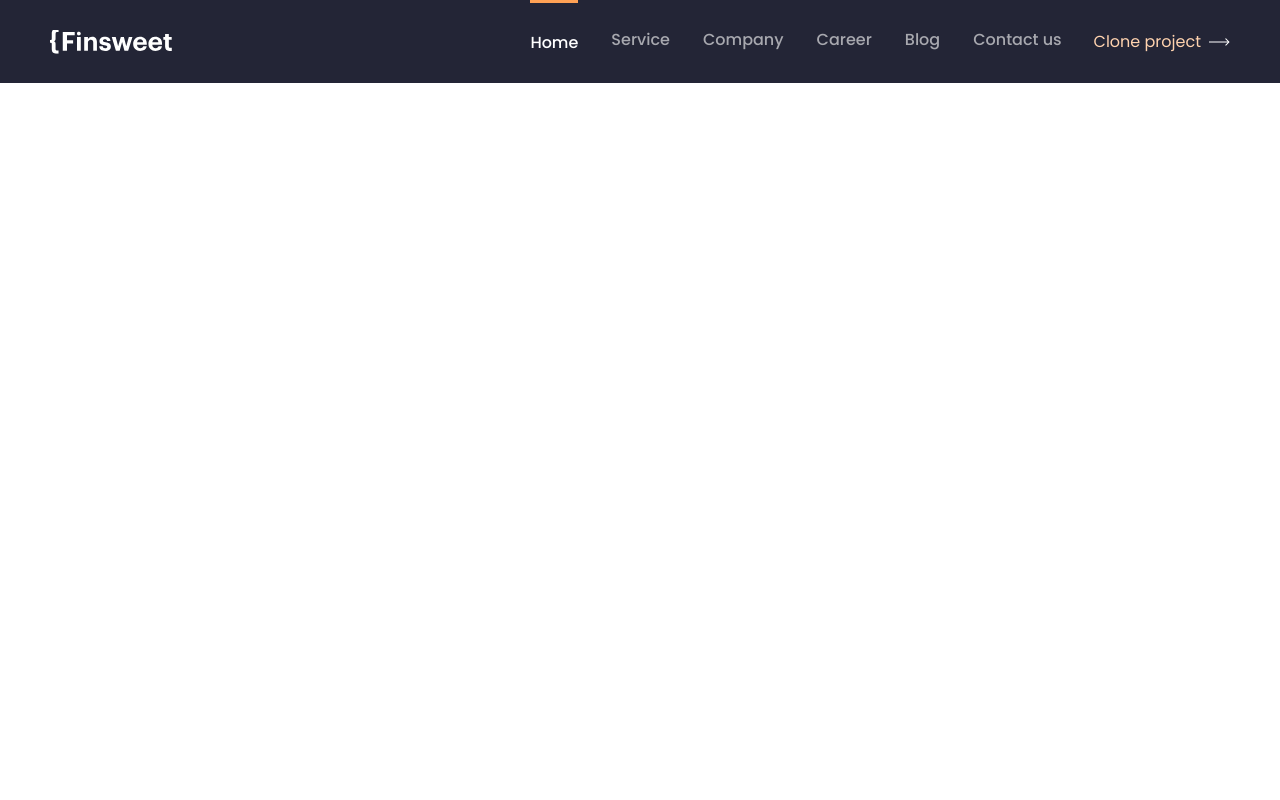
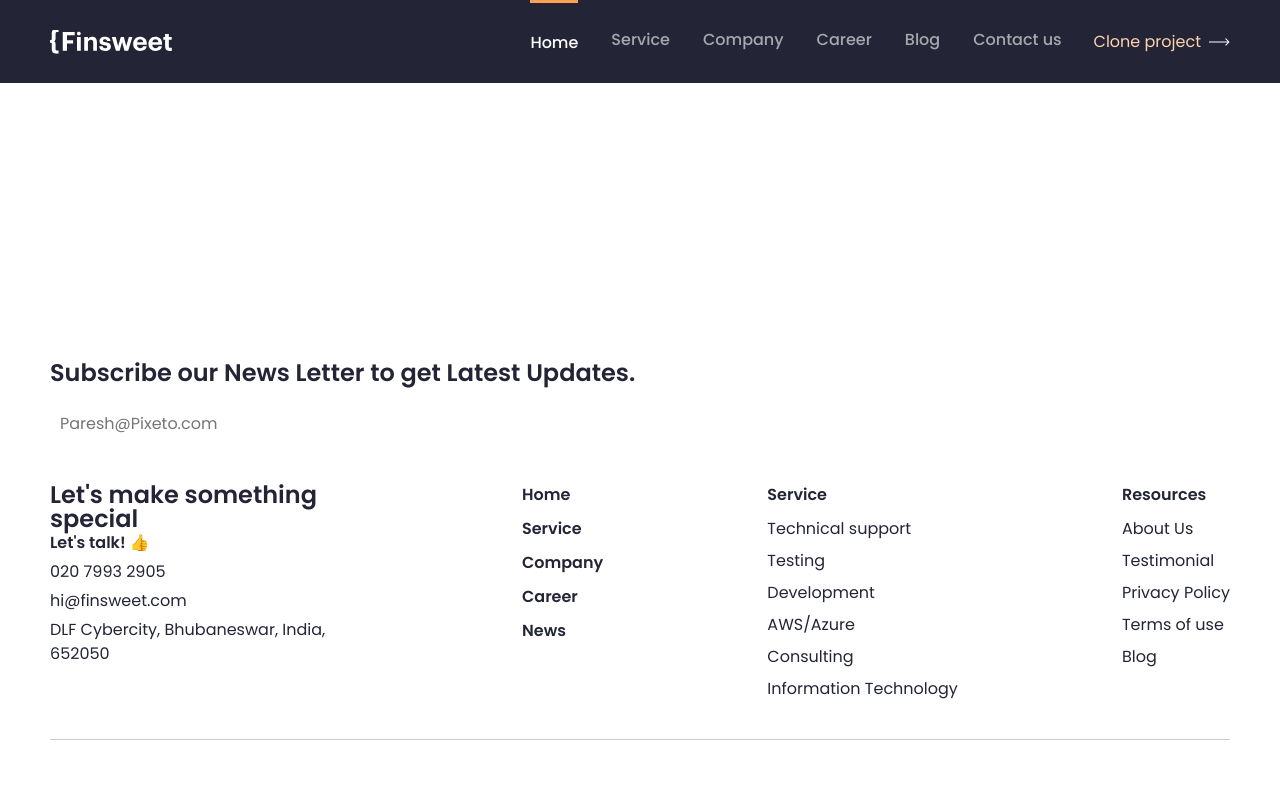
Before and after one commit to MMaliZ/finsweet, a plain HTML site: page index.html in a window 1280 px wide. Drawn offline with Linux system fonts and the light colour scheme.

Commit message:
finsweet

```diff
--- a/css/global.css
+++ b/css/global.css
@@ -92,13 +92,11 @@ main {
   display: flex;
   align-items: center;
 }
-.container {
-}
+
 .site-logo {
   margin-right: auto;
 }
-.site-logo-image {
-}
+
 .sitenav {
   margin-right: 32px;
 }
@@ -106,8 +104,7 @@ main {
   display: flex;
   gap: 33px;
 }
-.sitenav-item {
-}
+
 .sitenav-link {
   opacity: 60%;
   font-weight: 500;
@@ -127,3 +124,88 @@ main {
 }
 
 /* header end */
+
+/* footer start */
+.newsletter {
+  background-color: #5a5df4;
+  color: #fff;
+  text-align: center;
+  padding: 50px 20px;
+}
+
+.newsletter-title {
+  font-size: 24px;
+}
+
+.newsletter-input {
+  width: 300px;
+  padding: 10px;
+  margin-top: 20px;
+  border: none;
+  border-radius: 5px;
+}
+
+/* Footer Bo'limi */
+footer {
+  background-color: #ffffff;
+  padding: 40px 20px;
+}
+
+.footer-content {
+  display: flex;
+  justify-content: space-between;
+  flex-wrap: wrap;
+}
+
+.contact-section {
+  max-width: 300px;
+}
+
+.contact-title {
+  font-size: 24px;
+}
+
+.talk {
+  font-weight: bold;
+}
+
+.phone,
+.email,
+.address {
+  margin: 5px 0;
+}
+
+/* Havolalar Bo'limi */
+.links-section {
+  display: flex;
+  justify-content: space-between;
+  width: 60%;
+}
+
+.footer-links h4 {
+  margin-bottom: 10px;
+}
+
+.footer-links ul {
+  list-style: none;
+  padding: 0;
+}
+
+.footer-links li {
+  margin-bottom: 8px;
+}
+
+/* Footer Pastki Qismi */
+.footer-bottom {
+  display: flex;
+  justify-content: space-between;
+  margin-top: 30px;
+  align-items: center;
+  border-top: 1px solid #ccc;
+  padding-top: 20px;
+}
+
+.social-icons a {
+  margin-right: 10px;
+  text-decoration: none;
+}
--- a/index.html
+++ b/index.html
@@ -69,7 +69,70 @@
     <!-- main end -->
 
     <!-- footer start -->
-    <footer class="footer"></footer>
-    <!-- footer end -->
+    <!-- Newsletter Bo'limi -->
+    <div class="newsletter-container container">
+      <h3 class="newsletter-title">
+        Subscribe our News Letter to get Latest Updates.
+      </h3>
+      <input
+        type="email"
+        placeholder="Paresh@Pixeto.com"
+        class="newsletter-input"
+      />
+    </div>
+
+    <!-- Footer Bo'limi -->
+    <footer class="footer-container container">
+      <div class="footer-content">
+        <!-- Kontakt Bo'limi -->
+        <div class="contact-section">
+          <h2 class="contact-title">Let's make something special</h2>
+          <p class="talk">Let's talk! 👍</p>
+          <p class="phone">020 7993 2905</p>
+          <p class="email">hi@finsweet.com</p>
+          <p class="address">DLF Cybercity, Bhubaneswar, India, 652050</p>
+        </div>
+
+        <!-- Havolalar Bo'limi -->
+        <div class="links-section">
+          <div class="footer-links">
+            <h4>Home</h4>
+            <h4>Service</h4>
+            <h4>Company</h4>
+            <h4>Career</h4>
+            <h4>News</h4>
+          </div>
+
+          <div class="footer-links">
+            <h4>Service</h4>
+            <ul>
+              <li>Technical support</li>
+              <li>Testing</li>
+              <li>Development</li>
+              <li>AWS/Azure</li>
+              <li>Consulting</li>
+              <li>Information Technology</li>
+            </ul>
+          </div>
+
+          <div class="footer-links">
+            <h4>Resources</h4>
+            <ul>
+              <li>About Us</li>
+              <li>Testimonial</li>
+              <li>Privacy Policy</li>
+              <li>Terms of use</li>
+              <li>Blog</li>
+            </ul>
+          </div>
+        </div>
+      </div>
+
+      <!-- Footer Pastki Qismi -->
+      <div class="footer-bottom">
+
+        </div>
+      </div>
+    </footer>
   </body>
 </html>
```
Also changed, not shown: image/Shapes.png (added), image/Shapes.svg (added), image/logo black.svg (added).
